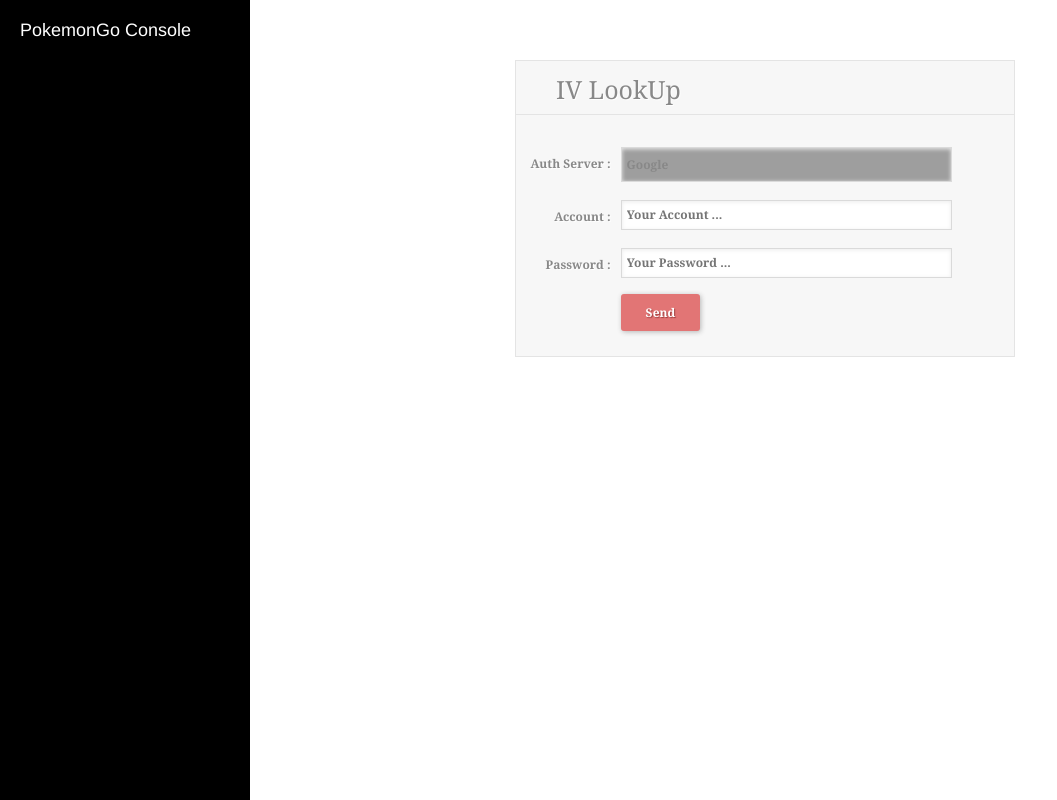
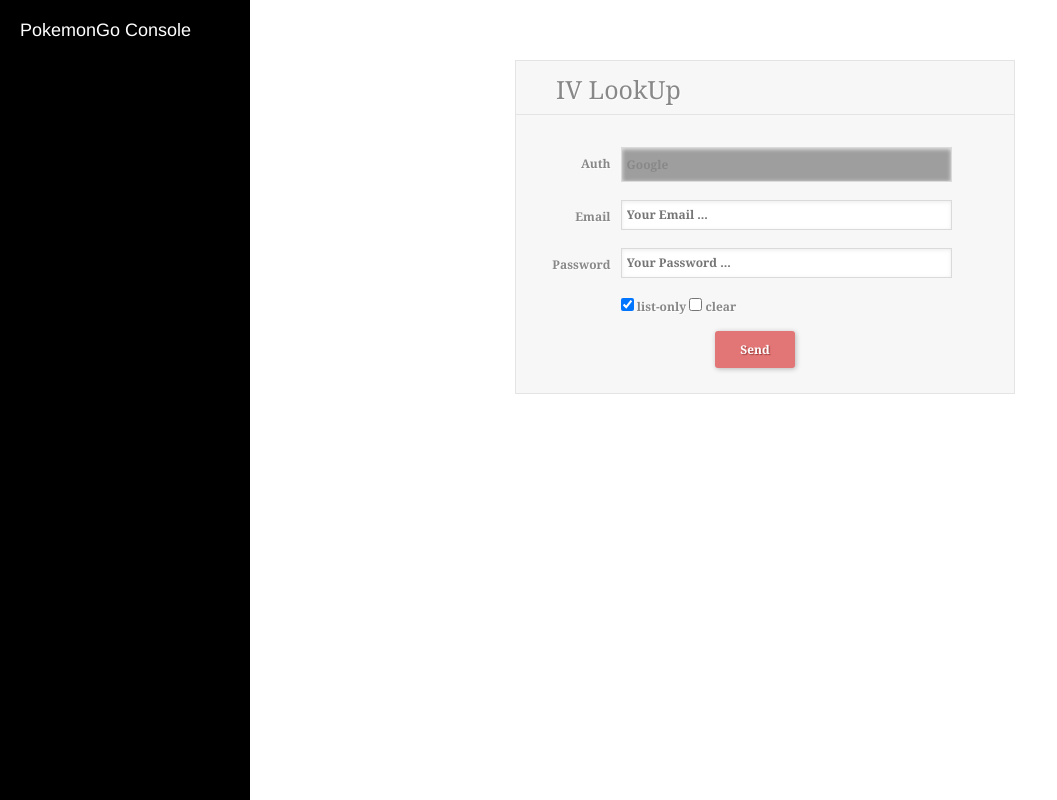
Before and after one commit to Wesely/PokemonDjango, a Django app: template ivrename/templates/ivrename/index.html in a window 1280 px wide. Shown: the whole page, without its empty margins (0-1057 px from the left). Run offline with Django 3.2, Linux system fonts and the light colour scheme; the template is opened without the code that fills it, so the values that code supplies are empty; some libraries are stand-ins or nearby versions; grey boxes are pictures that could not be loaded.

Commit message:
add list-only checkbox and clear checkbox allow to sort pokemons by every field

```diff
--- a/ivrename/static/ivrename/assets/css/basic-grey-form.css
+++ b/ivrename/static/ivrename/assets/css/basic-grey-form.css
@@ -77,6 +77,7 @@
     border-radius: 3px;
     text-shadow: 1px 1px 1px #9E3F3F;
     cursor: pointer;
+    margin-top: 16px;
 }
 .basic-grey .button:hover {
     background: #CF7A7A
--- a/ivrename/static/ivrename/assets/js/index.js
+++ b/ivrename/static/ivrename/assets/js/index.js
@@ -37,7 +37,7 @@ var showPokemons = function(ele){
 	var pageContent = document.getElementById('page-content');
 	var table = document.createElement("table");
 	table.id = "pokemon-table";
-	table.setAttribute("class", "table table-striped table-bordered");
+	table.setAttribute("class", "table table-striped table-bordered dataTable no-footer");
 	var thead = document.createElement("thead");
 	var tr = document.createElement("tr");
 	// table head
@@ -65,6 +65,9 @@ var showPokemons = function(ele){
 	table.appendChild(tbody);
 	clearContent();
 	pageContent.appendChild(table);
+	$("#pokemon-table").dataTable({
+        "order": [ 2, "desc" ]
+    });
 }
 
 var clearContent = function(){
--- a/ivrename/templates/ivrename/index.html
+++ b/ivrename/templates/ivrename/index.html
@@ -25,13 +25,11 @@
     <!-- Bootstrap Core JavaScript -->
     <script src="{% static "ivrename/assets/js/bootstrap.min.js" %}"></script>
     <!-- DataTable jQuery Ui -->
-    <link href="//cdn.datatables.net/1.10.12/css/jquery.dataTables.min.css" rel="stylesheet">
-    <script src="//cdn.datatables.net/1.10.12/js/jquery.dataTables.min.js" type="text/html"></script>
-    <script src="//code.jquery.com/jquery-1.12.3.js" type="text"></script>
+    <link href="//cdn.datatables.net/1.10.7/css/jquery.dataTables.min.css" rel="stylesheet">
+    <script src="//cdn.datatables.net/1.10.7/js/jquery.dataTables.min.js"></script>
     <link href="//cdn.datatables.net/plug-ins/1.10.7/integration/bootstrap/3/dataTables.bootstrap.css" rel="stylesheet">
-    <script src="//cdn.datatables.net/plug-ins/1.10.7/integration/bootstrap/3/dataTables.bootstrap.js" type="text/html"></script>
+    <script src="//cdn.datatables.net/plug-ins/1.10.7/integration/bootstrap/3/dataTables.bootstrap.js"></script>
     <!-- JS for this page -->
-
     <script src="{% static "ivrename/assets/js/server-info.js" %}"></script>
     <script src="{% static "ivrename/assets/js/index.js" %}"></script>
 
@@ -62,18 +60,23 @@
                 	<form id="ivlookup-form" action="" method="post" class="basic-grey">
 					    <h1>IV LookUp</h1>
 					    <label>
-					        <span>Auth Server :</span><select name="a">
+					        <span>Auth</span><select name="a">
 					        <option value="google">Google</option>
 					        <option value="ptc">PTC</option>
 					        </select>
 					    </label>
 					    <label>
-					        <span>Account :</span>
-					        <input id="account" type="email" name="u" placeholder="Your Account ..." />
+					        <span>Email</span>
+					        <input id="email" type="email" name="u" placeholder="Your Email ..." />
 					    </label>
 					    <label>
-					        <span>Password :</span>
+					        <span>Password</span>
 					        <input id="password" type=password name="p" placeholder="Your Password ..." />
+					    </label>
+					    <label>
+					    	<span>&nbsp;</span>
+					    	<input type="checkbox" name="list_only" value="true" checked> list-only
+					    	<input type="checkbox" name="clear" value="true"> clear
 					    </label>
 					    <label>
 					        <span>&nbsp;</span>
```
